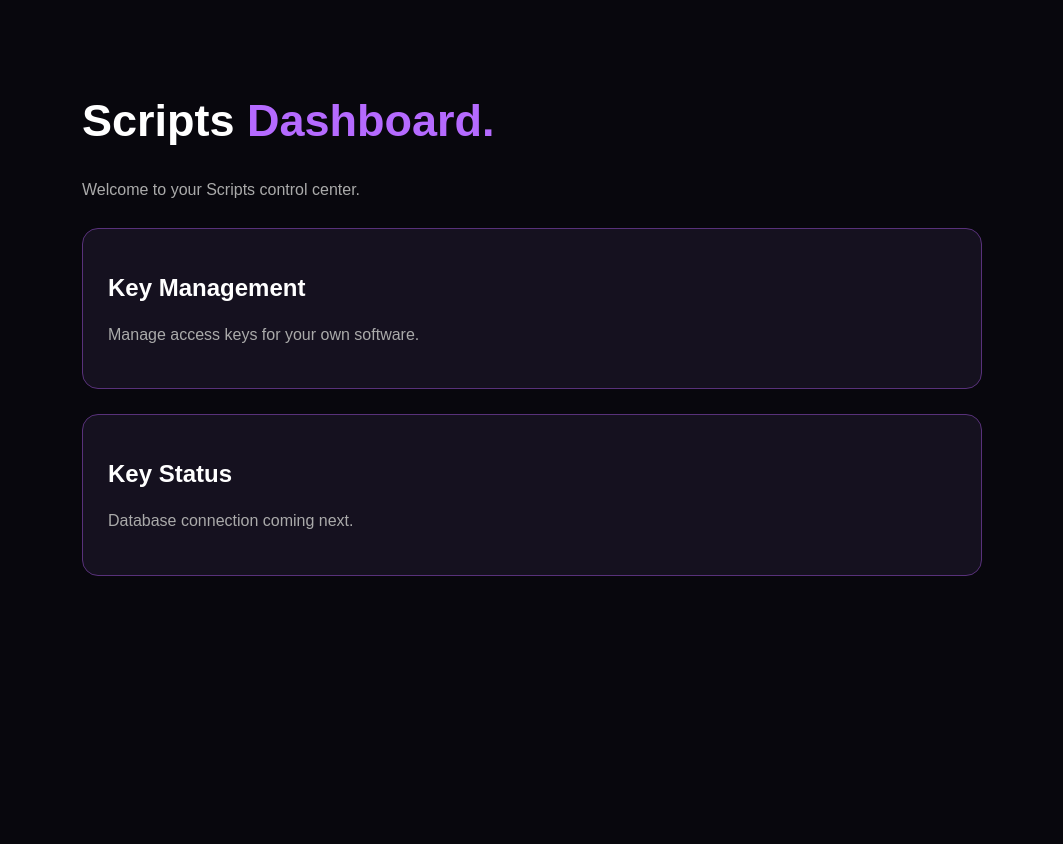
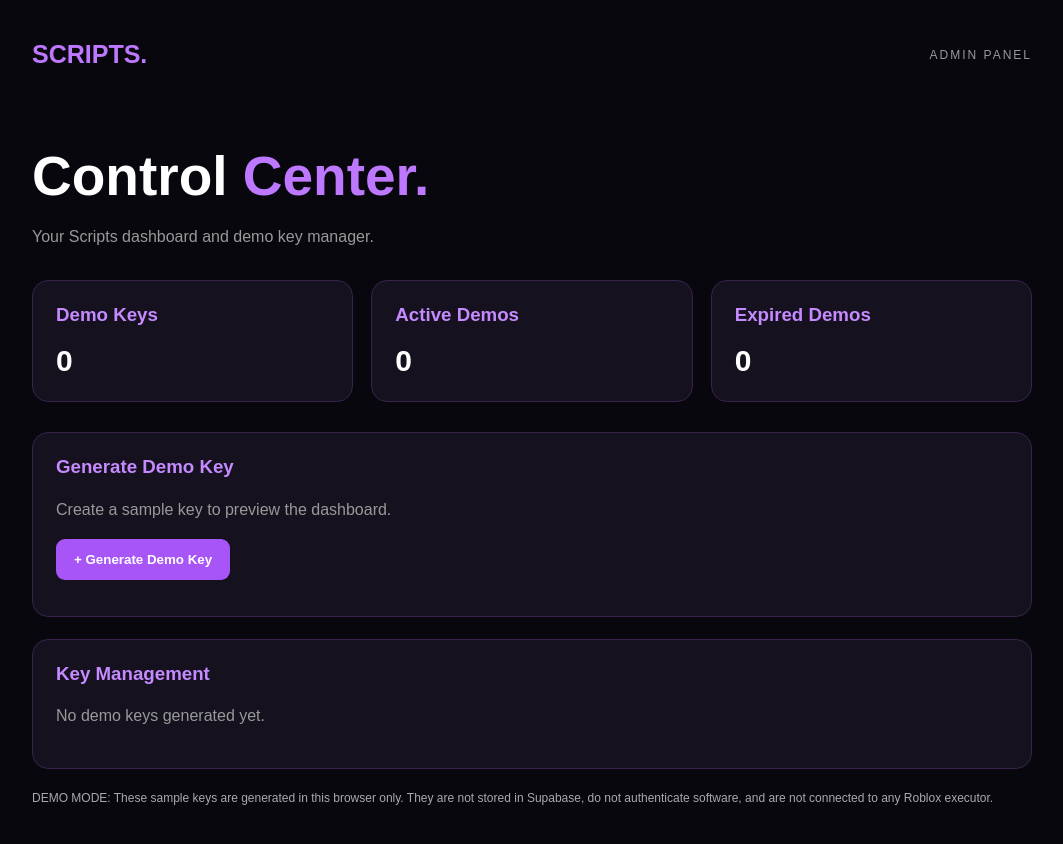
Before and after one commit to johnnyhuanry-cmd/scripts, a plain HTML site: page dashboard.html in a window 1280 px wide. Shown: the whole page, without its empty margins (108-1171 px from the left). Before the commit the page ends 800 px from the top, so only its background shows below. Drawn offline with Linux system fonts and the light colour scheme.

Commit message:
Update dashboard.html

```diff
--- a/dashboard.html
+++ b/dashboard.html
@@ -1,50 +1,215 @@
+
 <!DOCTYPE html>
 <html lang="en">
 <head>
 <meta charset="UTF-8">
-<meta name="viewport" content="width=device-width, initial-scale=1.0">
-<title>Scripts Dashboard</title>
+<meta name="viewport" content="width=device-width, initial-scale=1">
+<title>Scripts | Admin Dashboard</title>
 <style>
-* { box-sizing: border-box; }
+* { box-sizing:border-box; }
 body {
-  margin: 0;
-  padding: 35px 20px;
-  background: #08070d;
-  color: white;
-  font-family: Arial, sans-serif;
+  margin:0;
+  background:#08070d;
+  color:white;
+  font-family:Arial,sans-serif;
+  padding:25px 18px;
 }
-main { max-width: 900px; margin: 60px auto; }
-h1 { font-size: 45px; }
-h1 span { color: #b56aff; }
+header {
+  max-width:1000px;
+  margin:auto;
+  display:flex;
+  justify-content:space-between;
+  align-items:center;
+  padding:15px 0 30px;
+}
+.logo { color:#bd78ff;font-size:25px;font-weight:900; }
+.tag { color:#999;font-size:12px;letter-spacing:2px; }
+main { max-width:1000px;margin:45px auto; }
+h1 { font-size:clamp(35px,7vw,55px);margin-bottom:10px; }
+h1 span { color:#bd78ff; }
+.sub { color:#999;line-height:1.6; }
+.grid {
+  display:grid;
+  grid-template-columns:repeat(auto-fit,minmax(220px,1fr));
+  gap:18px;
+  margin:30px 0;
+}
 .card {
-  background: #15111f;
-  border: 1px solid #58317a;
-  border-radius: 16px;
-  padding: 25px;
-  margin-top: 25px;
-  transition: .3s;
+  background:#15111f;
+  border:1px solid #38234d;
+  border-radius:16px;
+  padding:23px;
+  transition:.25s;
 }
 .card:hover {
-  transform: translateY(-5px);
-  box-shadow: 0 0 25px #a855f755;
+  transform:translateY(-5px);
+  border-color:#bd78ff;
+  box-shadow:0 0 25px #a855f733;
 }
-p { color: #aaa; line-height: 1.6; }
+.card h3 { color:#c58aff;margin-top:0; }
+.number { font-size:30px;font-weight:bold; }
+button {
+  border:0;
+  border-radius:9px;
+  padding:13px 18px;
+  background:#a855f7;
+  color:white;
+  font-weight:bold;
+  cursor:pointer;
+  transition:.2s;
+}
+button:hover { background:#c084fc;transform:translateY(-2px); }
+.secondary { background:#30213e; }
+.key {
+  background:#0d0b13;
+  border:1px solid #302044;
+  padding:15px;
+  border-radius:10px;
+  margin-top:12px;
+  overflow-wrap:anywhere;
+}
+.key small { color:#aaa;display:block;margin-top:8px; }
+.actions { display:flex;gap:8px;margin-top:12px;flex-wrap:wrap; }
+.actions button { padding:9px 12px;font-size:12px; }
+.notice { color:#aaa;font-size:12px;line-height:1.6;margin-top:20px; }
+#message { color:#c58aff;margin-top:12px;font-size:13px; }
 </style>
 </head>
 <body>
+
+<header>
+  <div class="logo">SCRIPTS.</div>
+  <div class="tag">ADMIN PANEL</div>
+</header>
+
 <main>
-  <h1>Scripts <span>Dashboard.</span></h1>
-  <p>Welcome to your Scripts control center.</p>
+  <h1>Control <span>Center.</span></h1>
+  <p class="sub">Your Scripts dashboard and demo key manager.</p>
 
-  <div class="card">
-    <h2>Key Management</h2>
-    <p>Manage access keys for your own software.</p>
+  <div class="grid">
+    <div class="card">
+      <h3>Demo Keys</h3>
+      <div class="number" id="total">0</div>
+    </div>
+    <div class="card">
+      <h3>Active Demos</h3>
+      <div class="number" id="active">0</div>
+    </div>
+    <div class="card">
+      <h3>Expired Demos</h3>
+      <div class="number" id="expired">0</div>
+    </div>
   </div>
 
-  <div class="card">
-    <h2>Key Status</h2>
-    <p>Database connection coming next.</p>
-  </div>
+  <section class="card">
+    <h3>Generate Demo Key</h3>
+    <p class="sub">Create a sample key to preview the dashboard.</p>
+    <button onclick="generateKey()">+ Generate Demo Key</button>
+    <p id="message"></p>
+  </section>
+
+  <section class="card" style="margin-top:22px">
+    <h3>Key Management</h3>
+    <div id="keys">
+      <p class="sub">No demo keys generated yet.</p>
+    </div>
+  </section>
+
+  <p class="notice">
+    DEMO MODE: These sample keys are generated in this browser only.
+    They are not stored in Supabase, do not authenticate software,
+    and are not connected to any Roblox executor.
+  </p>
 </main>
+
+<script>
+let keys = [];
+
+function update() {
+  const now = Date.now();
+  document.getElementById("total").textContent = keys.length;
+  document.getElementById("active").textContent =
+    keys.filter(k => !k.revoked && k.expires > now).length;
+  document.getElementById("expired").textContent =
+    keys.filter(k => k.expires <= now).length;
+
+  const area = document.getElementById("keys");
+
+  if (!keys.length) {
+    area.innerHTML = '<p class="sub">No demo keys generated yet.</p>';
+    return;
+  }
+
+  area.innerHTML = "";
+
+  keys.forEach((k,i) => {
+    const status = k.revoked ? "Revoked" :
+      k.expires <= now ? "Expired" : "Active";
+
+    const item = document.createElement("div");
+    item.className = "key";
+
+    const code = document.createElement("strong");
+    code.textContent = k.value;
+
+    const info = document.createElement("small");
+    info.textContent = status + " • Expires: " +
+      new Date(k.expires).toLocaleString();
+
+    const actions = document.createElement("div");
+    actions.className = "actions";
+
+    const copy = document.createElement("button");
+    copy.className = "secondary";
+    copy.textContent = "Copy";
+    copy.onclick = () => {
+      if (navigator.clipboard) {
+        navigator.clipboard.writeText(k.value)
+          .then(() => document.getElementById("message").textContent =
+            "Demo key copied!");
+      } else {
+        document.getElementById("message").textContent =
+          "Clipboard unavailable in this browser.";
+      }
+    };
+
+    const revoke = document.createElement("button");
+    revoke.className = "secondary";
+    revoke.textContent = "Revoke";
+    revoke.disabled = k.revoked;
+    revoke.onclick = () => {
+      k.revoked = true;
+      update();
+    };
+
+    actions.append(copy,revoke);
+    item.append(code,info,actions);
+    area.append(item);
+  });
+}
+
+function generateKey() {
+  const chars = "ABCDEFGHJKLMNPQRSTUVWXYZ23456789";
+  let value = "DEMO-";
+
+  for (let i=0;i<20;i++) {
+    value += chars[Math.floor(Math.random()*chars.length)];
+    if (i===9) value += "-";
+  }
+
+  keys.unshift({
+    value,
+    expires:Date.now()+24*60*60*1000,
+    revoked:false
+  });
+
+  document.getElementById("message").textContent =
+    "Demo key generated! Expires in 24 hours.";
+
+  update();
+}
+
+update();
+</script>
 </body>
 </html>
```
